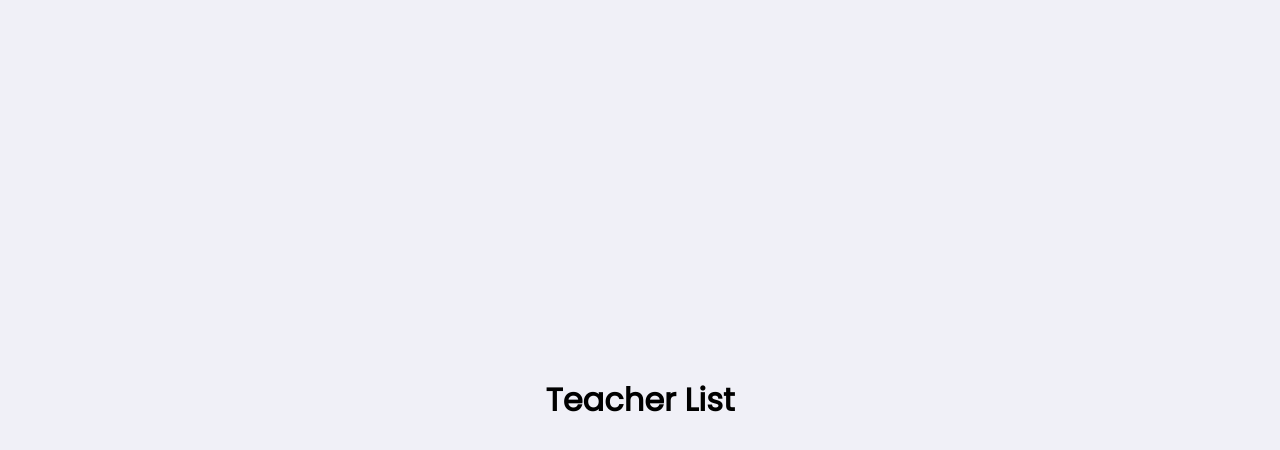
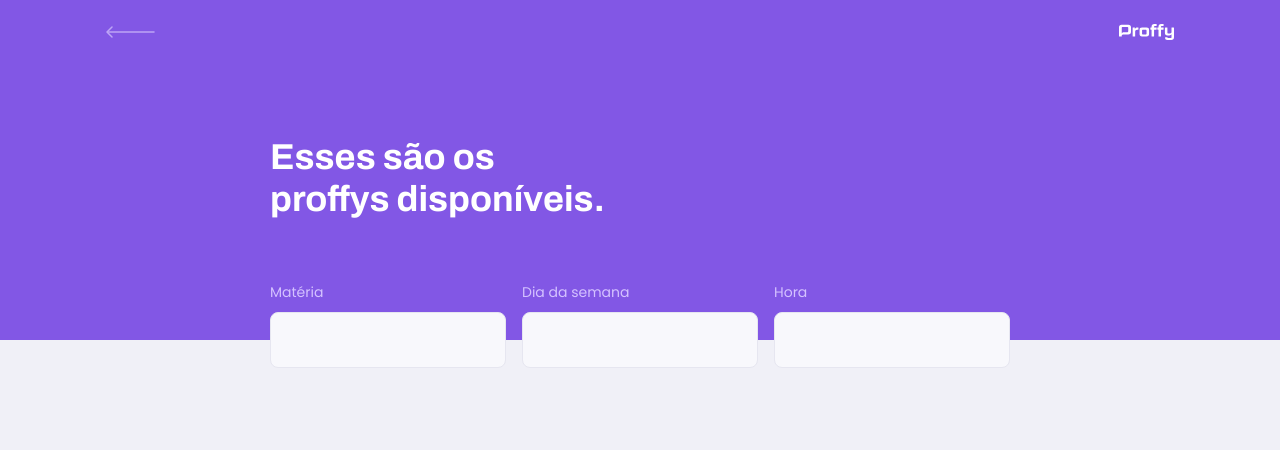
Before and after one commit to pedroksty/Proffy, a React (Create React App) app in the folder packages/web/: page /study in a window 1280 px wide. Shown: the top 450 px of the page. Built offline with nearby package versions, Linux system fonts and the light colour scheme; the HTML template or start-up script is replaced by a standard one.

Commit message:
Add study page

```diff
--- a/packages/web/src/assets/styles/global.css
+++ b/packages/web/src/assets/styles/global.css
@@ -18,7 +18,7 @@
   --color-box-base: #ffffff;
   --color-box-footer: #fafafc;
 
-  font-size: 60%;
+  font-size: 56%;
 }
 
 * {
--- a/packages/web/src/components/Header/styles.ts
+++ /dev/null
@@ -1,5 +0,0 @@
-import styled from 'styled-components';
-
-export const Container = styled.div`
-
-`;
--- /dev/null
+++ b/packages/web/src/components/Pageheader/index.tsx
@@ -0,0 +1,32 @@
+import React from 'react'
+import { Link } from 'react-router-dom'
+
+import logoImg from '../../assets/images/logo.svg'
+import backIcon from '../../assets/images/icons/back.svg'
+
+import './styles.css'
+
+interface PageHeaderProps {
+  title: string
+}
+
+const Pageheader: React.FC<PageHeaderProps> = ({ title, children }) => {
+  return (
+    <header className="page-header">
+      <div className="top-bar-container">
+        <Link to="/">
+          <img src={backIcon} alt="Voltar" />
+        </Link>
+        <img src={logoImg} alt="Proffy" />
+      </div>
+
+      <div className="header-content">
+        <strong>{title}</strong>
+
+        {children}
+      </div>
+    </header>
+  )
+}
+
+export default Pageheader
--- /dev/null
+++ b/packages/web/src/components/Pageheader/styles.css
@@ -0,0 +1,67 @@
+.page-header {
+  display: flex;
+
+  flex-direction: column;
+  background-color: var(--color-primary);
+}
+
+.page-header .top-bar-container {
+  width: 90%;
+  margin: 0 auto;
+  display: flex;
+  justify-content: space-between;
+  align-items: center;
+  color: var(--color-text-in-primary);
+  padding: 1.6rem;
+}
+
+.page-header .top-bar-container a {
+  height: 3.2rem;
+  transition: opacity 0.2s;
+}
+
+.page-header .top-bar-container a:hover {
+  opacity: 0.6;
+}
+
+.page-header .top-bar-container > img {
+  height: 1.6rem;
+}
+
+.page-header .header-content {
+  width: 90%;
+  margin: 0 auto;
+  position: relative;
+  margin: 3.2rem auto;
+}
+
+.page-header .header-content strong {
+  font: 700 3.6rem Archivo;
+  line-height: 4.2rem;
+  color: var(--color-title-in-primary);
+}
+
+@media (min-width: 700px) {
+  .page-header {
+    height: 340px;
+  }
+
+  .page-header .top-bar-container {
+    max-width: 1100px;
+  }
+
+  .page-header .header-content {
+    flex: 1;
+    max-width: 740px;
+    margin: 0 auto;
+    padding-bottom: 48px;
+    display: flex;
+    flex-direction: column;
+    justify-content: center;
+    align-items: flex-start;
+  }
+
+  .page-header .header-content strong {
+    max-width: 350px;
+  }
+}
--- a/packages/web/src/pages/TeacherForm/index.tsx
+++ b/packages/web/src/pages/TeacherForm/index.tsx
@@ -1,9 +1,15 @@
 import React from 'react'
 
-// import { Container } from './styles';
+import PageHeader from '../../components/Pageheader'
+
+import './styles.css'
 
 const TeacherForm: React.FC = () => {
-  return <h1>Teacher form</h1>
+  return (
+    <div id="page-teacher-form" className="container">
+      <PageHeader title="Que incrível que você quer dar aulas." />
+    </div>
+  )
 }
 
 export default TeacherForm
--- a/packages/web/src/pages/TeacherList/index.tsx
+++ b/packages/web/src/pages/TeacherList/index.tsx
@@ -1,9 +1,36 @@
 import React from 'react'
+import { Link } from 'react-router-dom'
 
-// import { Container } from './styles';
+import logoImg from '../../assets/images/logo.svg'
+import backIcon from '../../assets/images/icons/back.svg'
+
+import './styles.css'
+
+import Pageheader from '../../components/Pageheader'
 
 const TeacherList: React.FC = () => {
-  return <h1>Teacher List</h1>
+  return (
+    <div id="page-teacher-list" className="container">
+      <Pageheader title="Esses são os proffys disponíveis.">
+        <form id="search-teachers">
+          <div className="input-block">
+            <label htmlFor="subject">Matéria</label>
+            <input type="text" id="subject" />
+          </div>
+
+          <div className="input-block">
+            <label htmlFor="week-day">Dia da semana</label>
+            <input type="text" id="week-day" />
+          </div>
+
+          <div className="input-block">
+            <label htmlFor="time">Hora</label>
+            <input type="text" id="time" />
+          </div>
+        </form>
+      </Pageheader>
+    </div>
+  )
 }
 
 export default TeacherList
--- /dev/null
+++ b/packages/web/src/pages/TeacherList/styles.css
@@ -0,0 +1,65 @@
+#page-teacher-list {
+  width: 100vw;
+  height: 100vh;
+}
+
+#search-teachers {
+  margin-top: 3.2rem;
+}
+
+#search-teachers label {
+  color: var(--color-text-in-primary);
+}
+
+#search-teachers .input-block {
+  position: relative;
+}
+
+#search-teachers .input-block + .input-block {
+  margin-top: 1.4rem;
+}
+
+#search-teachers .input-block label {
+  font-size: 1.4rem;
+}
+
+#search-teachers .input-block input {
+  width: 100%;
+  height: 5.6rem;
+  margin-top: 0.8rem;
+  border-radius: 0.8rem;
+  background: var(--color-input-background);
+  border: 1px solid var(--color-line-in-white);
+  outline: 0;
+  padding: 0 1.6rem;
+  font: 1.6rem Archivo;
+}
+
+#search-teachers .input-block:focus-within::after {
+  width: calc(100% - 3.2rem);
+  height: 2px;
+  content: '';
+  background: var(--color-primary-light);
+  position: absolute;
+  left: 1.6rem;
+  right: 1.6rem;
+  bottom: 0;
+}
+
+@media (min-width: 700px) {
+  #page-teacher-list {
+    max-width: 100%;
+  }
+
+  #search-teachers {
+    display: grid;
+    grid-template-columns: repeat(3, 1fr);
+    column-gap: 16px;
+    position: absolute;
+    bottom: -28px;
+  }
+
+  #search-teachers .input-block + .input-block {
+    margin-top: 0;
+  }
+}
```
Also changed, not shown: packages/web/src/components/Header/index.tsx (deleted, +0 -9 lines), packages/web/src/pages/TeacherForm/styles.css (added).
